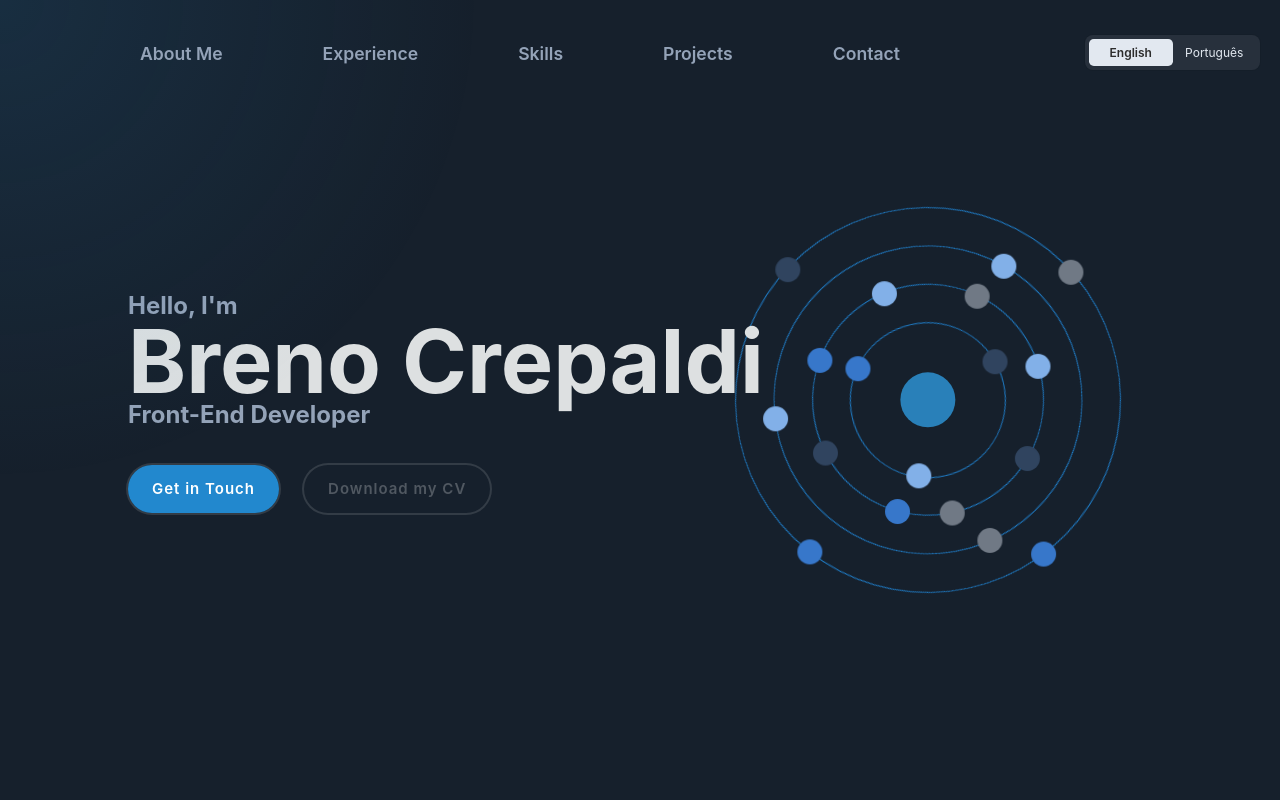
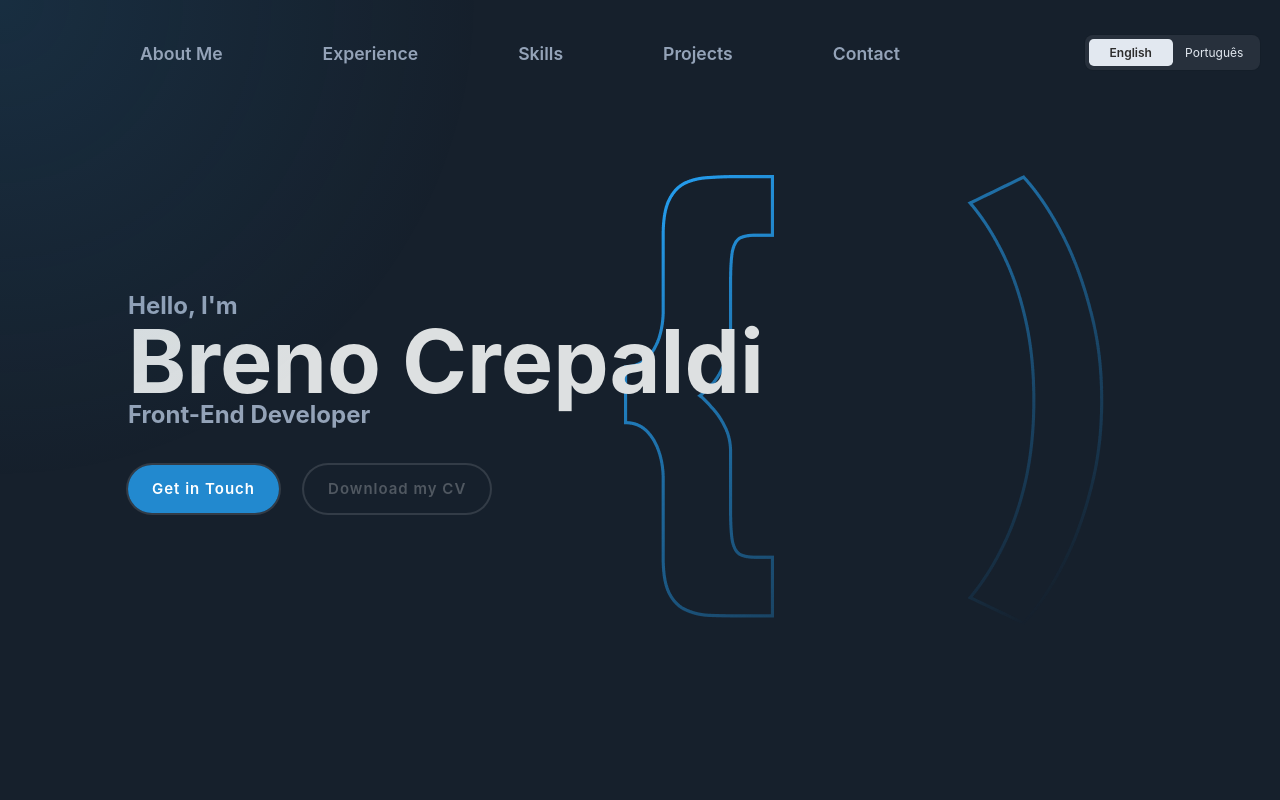
Before and after one commit to brenocrepaldi/portfolio, a React (Vite) app: page / in a window 1280 px wide. Shown: the top 800 px of the page. Built offline with nearby package versions, Linux system fonts and the light colour scheme.

Commit message:
adds the logo

```diff
--- a/src/app.tsx
+++ b/src/app.tsx
@@ -1,8 +1,8 @@
 import { useEffect, useState } from 'react';
 import { CSSTransition, TransitionGroup } from 'react-transition-group';
 
+import logo from './assets/images/logo.png';
 import { MouseFollowsEvent } from './components/mouse-event';
-import { OrbitAnimation } from './components/orbit-animation/orbit-animation';
 
 import { Header } from './components/header/header';
 import { HomePage } from './components/home-page/home-page';
@@ -42,7 +42,7 @@ export function App() {
 		return (
 			<div className="App">
 				<MouseFollowsEvent />
-				<OrbitAnimation />
+				<img src={logo} alt="Logo" className="logo" />
 				<Header
 					navbarItems={content.navbar}
 					language={language}
--- a/src/assets/css/app.css
+++ b/src/assets/css/app.css
@@ -19,3 +19,10 @@
 	transform: translateY(30px);
 	transition: opacity 500ms, transform 500ms;
 }
+
+.logo {
+	position: absolute;
+	top: 50%;
+	right: -5%;
+	transform: translate(-50%, -50%);
+}
--- a/src/components/header/css/index.css
+++ b/src/components/header/css/index.css
@@ -46,14 +46,14 @@ header {
 	padding-left: 100px;
 }
 
-.logo {
+.home-ancor {
 	font-size: large;
 	color: var(--secondary-color);
 	font-weight: bold;
 	transition: all 0.3s ease-in-out;
 }
 
-.logo::after {
+.home-ancor::after {
 	content: '';
 	display: block;
 	width: 0;
@@ -63,12 +63,12 @@ header {
 	transition: width 0.5s;
 }
 
-.logo:hover::after {
+.home-ancor:hover::after {
 	width: 100%;
 	transition: width 0.3s;
 }
 
-.logo:hover {
+.home-ancor:hover {
 	color: var(--accent-color);
 }
 
--- a/src/components/header/navbar.tsx
+++ b/src/components/header/navbar.tsx
@@ -22,7 +22,7 @@ export function Navbar({ navbar, islogoVisible }: NavbarProps) {
 		<nav className="navbar-container">
 			{islogoVisible && (
 				<a href="#home">
-					<span className="logo">Breno Crepaldi</span>
+					<span className="home-ancor">Breno Crepaldi</span>
 				</a>
 			)}
 
```
Also changed, not shown: src/assets/images/logo.png (added).
